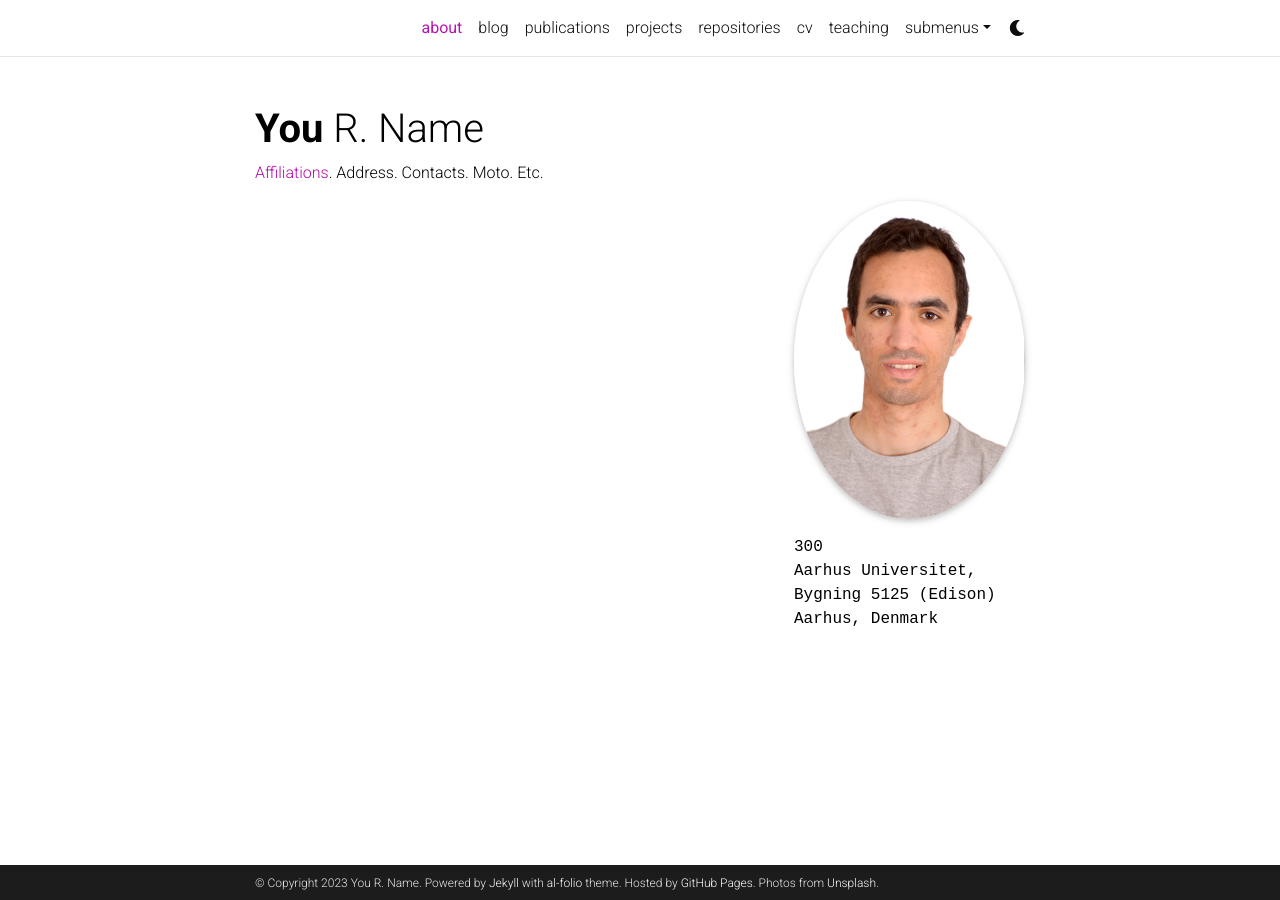
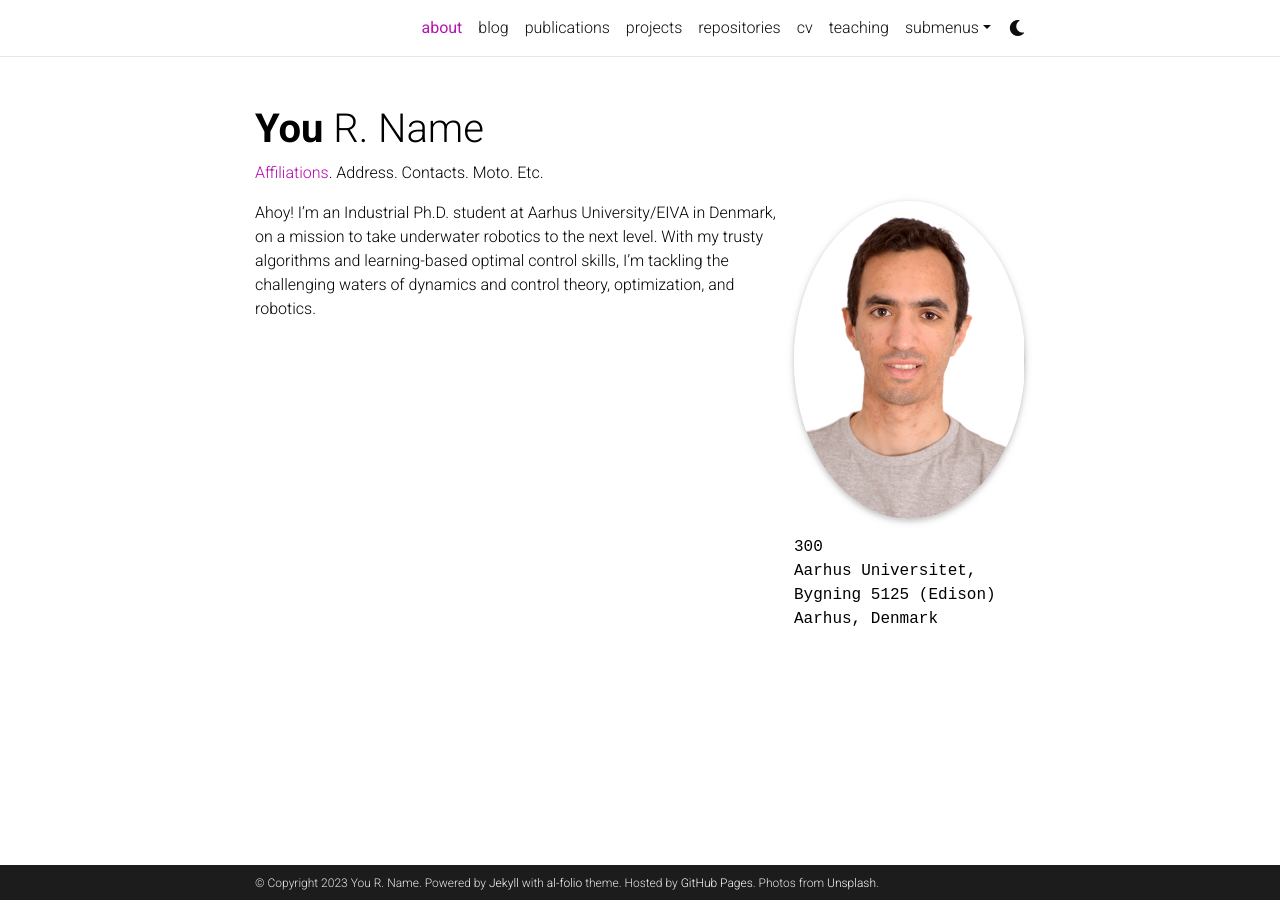
Before and after one commit to abdelhakim96/abdelhakim96.github.io, a Jekyll site: the page built from _pages/about.md, in a window 1280 px wide. Built offline with Jekyll 4.4.1, drawn with Linux system fonts in a browser that asks for light colours; full-size pictures stand in for the smaller copies a plugin makes; comment, search, counter and statistics services are not loaded; a style sheet for code colours, icons or effects is not loaded; some of the changed lines change nothing that is shown.

Commit message:
added pic

```diff
--- a/_pages/about.md
+++ b/_pages/about.md
@@ -6,7 +6,7 @@ subtitle: <a href='#'>Affiliations</a>. Address. Contacts. Moto. Etc.
 
 profile:
   align: right
-  image: /assets/img/prof_pic.jpg
+  image: prof_pic.jpg
   image_circular: true # crops the image to make it circular
   address: >
     <p>300</p>
@@ -18,3 +18,6 @@ latest_posts: false  # includes a list of the newest posts
 selected_papers: false # includes a list of papers marked as "selected={true}"
 social: false  # includes social icons at the bottom of the page
 ---
+
+
+Ahoy! I'm an Industrial Ph.D. student at Aarhus University/EIVA in Denmark, on a mission to take underwater robotics to the next level. With my trusty algorithms and learning-based optimal control skills, I'm tackling the challenging waters of dynamics and control theory, optimization, and robotics.
```
